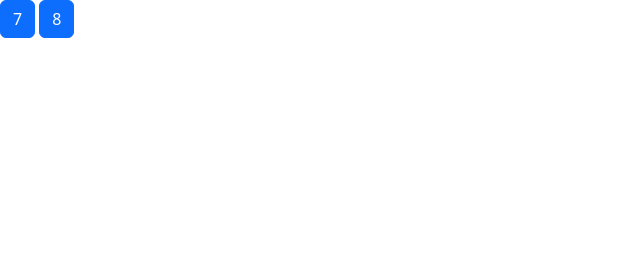
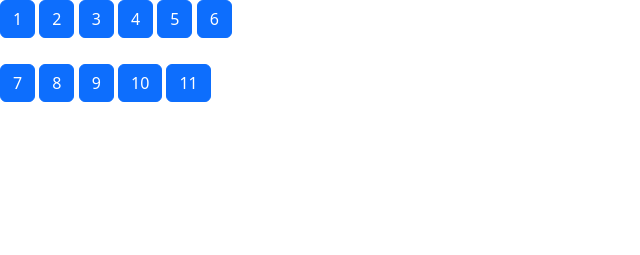
Before and after one commit to TiagoShebar/TP08Introducci-nJavaScript, a plain HTML site: page index.html in a window 1280 px wide. Shown: the whole page, without its empty margins (0-640 px from the left). Drawn offline with nearby package versions, Linux system fonts and the light colour scheme.

Commit message:
Update index.html

```diff
--- a/index.html
+++ b/index.html
@@ -1,5 +1,4 @@
-<!DOCTYPE html>
-<html lang="en">
+<html lang="es">
     <head>
         <meta charset="UTF-8">
         <meta http-equiv="X-UA-Compatible" content="IE=edge">
@@ -8,11 +7,26 @@
         <link href="https://cdn.jsdelivr.net/npm/bootstrap@5.3.2/dist/css/bootstrap.min.css" rel="stylesheet" integrity="sha384-T3c6CoIi6uLrA9TneNEoa7RxnatzjcDSCmG1MXxSR1GAsXEV/Dwwykc2MPK8M2HN" crossorigin="anonymous">
     </head>
 <body>
-    <button class="btn btn-primary" onclick="NombresConA()">7</button>
-    <button class="btn btn-primary" onclick="ReemplazarPalabras()">8</button>
-    <div id="resultado"></div>
-    <script src="js/ejercicios.js"></script>
-    <script src="js/utils.js"></script>
+
+    <div style="margin: 0 auto; margin-bottom: 2%;">
+        <button class="btn btn-primary" onclick="CalculadoraDeEdad(prompt('Ingrese la fecha de nacimiento en formato YYYY-MM-DD: '))">1</button>
+        <button class="btn btn-primary" onclick="TirandoFruta('resultado')">2</button>
+        <button class="btn btn-primary" onclick="ComparandoDatosYTipos('resultado')">3</button>
+        <button class="btn btn-primary" onclick="YoObjeto('resultado')">4</button>
+        <button class="btn btn-primary" onclick="DobleDeElementos('resultado', Array.from({length: parseInt(prompt('Ingrese la cantidad de numeros del array: '))}, () => prompt('Ingrese numero: ')))">5</button>
+        <button class="btn btn-primary" onclick="TrianguloDeAsteriscos()">6</button>
+    </div>
+    <div style="margin: 0 auto;">
+        <button class="btn btn-primary" onclick="NombresConA('resultado')">7</button>
+        <button class="btn btn-primary" onclick="ReemplazarPalabras('resultado')">8</button>
+        <button class="btn btn-primary" onclick="CortarTexto('resultado')">9</button>
+        <button class="btn btn-primary" onclick="StringConSeparador('resultado')">10</button>
+        <button class="btn btn-primary" onclick="CalculadoraDeRecaudacion('resultado')">11</button>
+    </div>
+    <div id="resultado" style="width: 500px; height: 150px; margin: 0 auto;"></div>
+
+
     <script src="https://cdn.jsdelivr.net/npm/bootstrap@5.3.2/dist/js/bootstrap.bundle.min.js" integrity="sha384-C6RzsynM9kWDrMNeT87bh95OGNyZPhcTNXj1NW7RuBCsyN/o0jlpcV8Qyq46cDfL" crossorigin="anonymous"></script>
+    <script src="ejercicios.js"></script>
 </body>
 </html>
```
Lines whose indentation alone changed are shown as unchanged.
